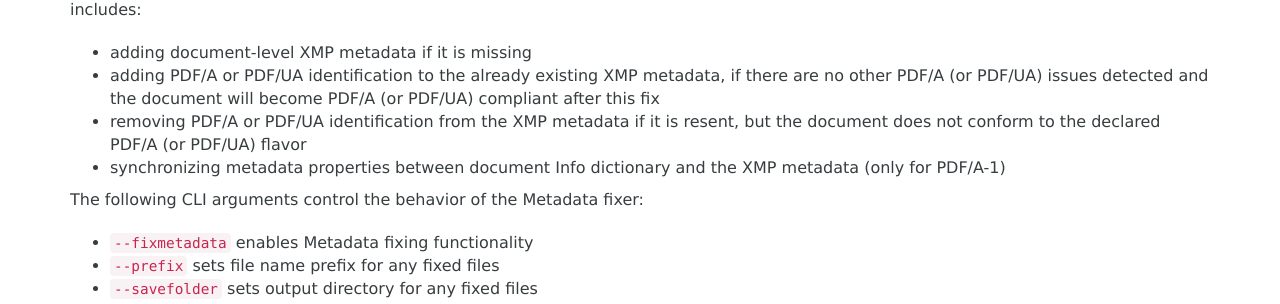
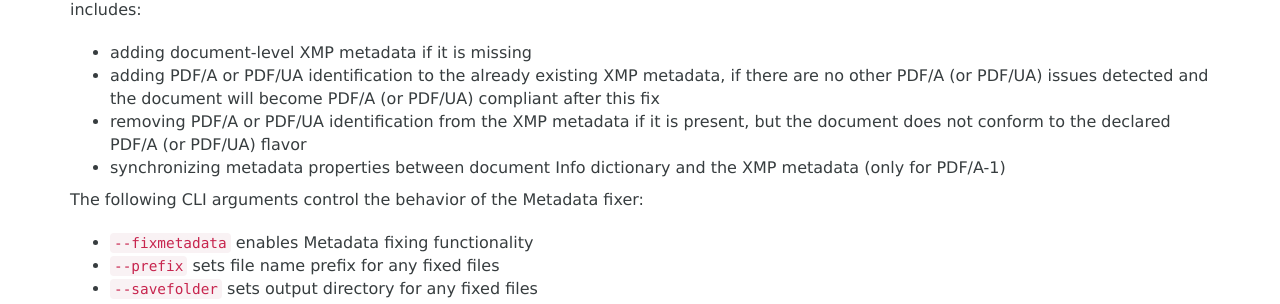
Before and after one commit to veraPDF/veraPDF.github.io, a Jekyll site: the page built from cli/fixing/index.md, in a window 1280 px wide. Shown: the part 159-463 px from the top of the page. Built offline with Jekyll 4.4.1, drawn with Linux system fonts in a browser that asks for light colours; nearby versions of some CDN libraries.

Commit message:
Update index.md

```diff
--- a/cli/fixing/index.md
+++ b/cli/fixing/index.md
@@ -6,7 +6,7 @@ title: veraPDF CLI Metadata Fixing
 veraPDF can optionally fix issues related to document metadata provided that there are no other PDF/A or PDF/UA issues detected. This includes:
 - adding document-level XMP metadata if it is missing
 - adding PDF/A or PDF/UA identification to the already existing XMP metadata, if there are no other PDF/A (or PDF/UA) issues detected and the document will become PDF/A (or PDF/UA) compliant after this fix
-- removing PDF/A or PDF/UA identification from the XMP metadata if it is resent, but the document does not conform to the declared PDF/A (or PDF/UA) flavor
+- removing PDF/A or PDF/UA identification from the XMP metadata if it is present, but the document does not conform to the declared PDF/A (or PDF/UA) flavor
 - synchronizing metadata properties between document Info dictionary and the XMP metadata (only for PDF/A-1)
 
 The following CLI arguments control the behavior of the Metadata fixer:
```
